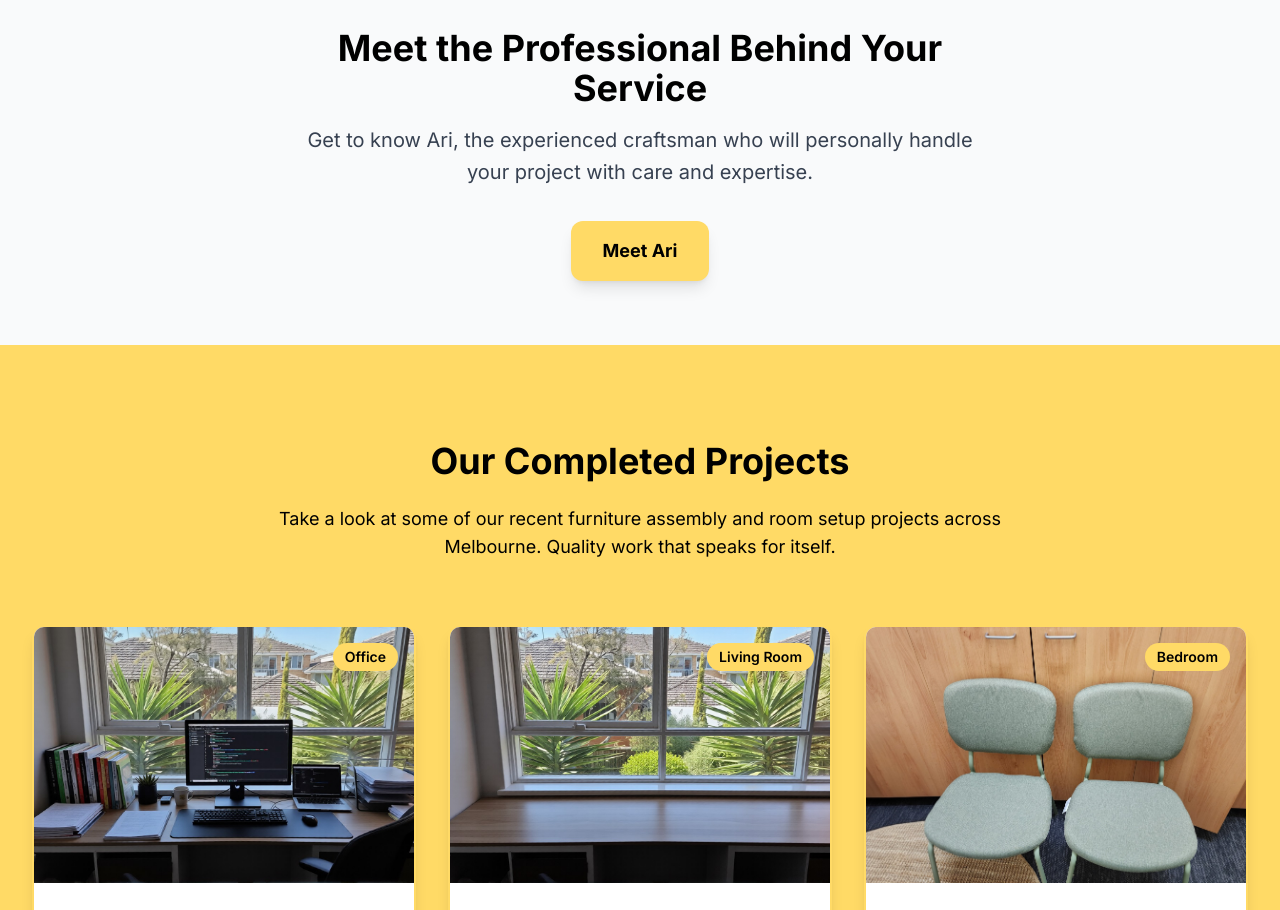
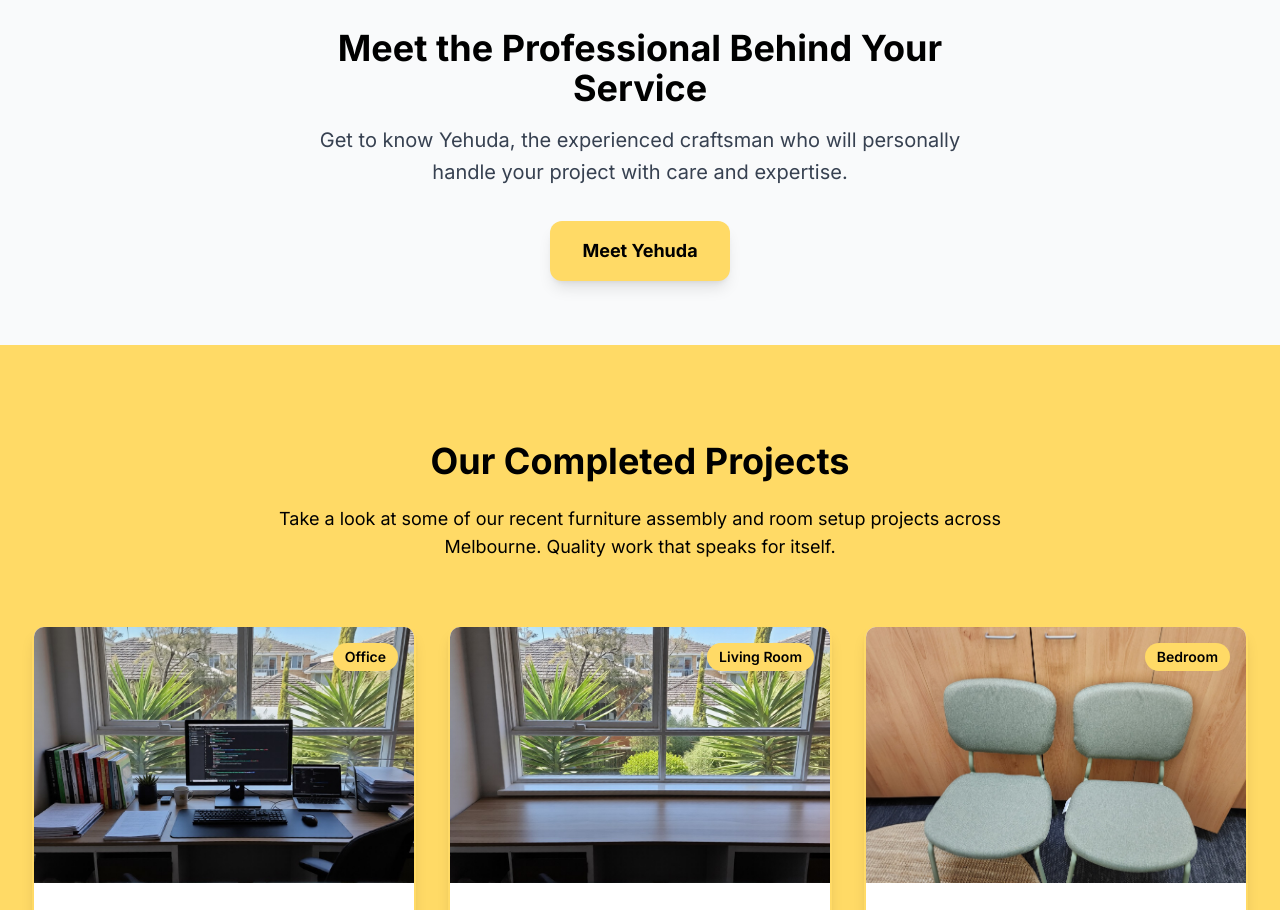
Before and after one commit to Zaggy887/YYFixIT, a React (Vite) app: page / in a window 1280 px wide. Shown: the part 4400-5310 px from the top of the page. Built offline with nearby package versions, Linux system fonts and the light colour scheme.

Commit message:
Updated MeetAri.tsx

```diff
--- a/src/components/AriModal.tsx
+++ b/src/components/AriModal.tsx
@@ -67,7 +67,7 @@ const AriModal = ({ isOpen, onClose }: AriModalProps) => {
             <X className="w-6 h-6 text-gray-600" />
           </button>
 
-          <h3 className="text-3xl md:text-4xl font-bold text-center mb-8 text-black">Meet Ari</h3>
+          <h3 className="text-3xl md:text-4xl font-bold text-center mb-8 text-black">Meet Yehuda</h3>
 
           <div className="flex flex-col md:flex-row items-center gap-8 md:gap-10">
             <div className="md:w-1/3 flex-shrink-0">
@@ -81,7 +81,7 @@ const AriModal = ({ isOpen, onClose }: AriModalProps) => {
             <div className="md:w-2/3">
               <h4 className="text-2xl md:text-3xl font-bold text-black mb-4">Yehuda Yitzchak Merber</h4>
               <p className="text-lg text-gray-700 mb-6 leading-relaxed">
-                Ari is the founder and driving force behind YY's Fix It & Build It Service. As the one in charge of everything, he ensures every project meets the highest standards of quality and customer satisfaction.
+                Yehuda is the founder and driving force behind YY's Fix It & Build It Service. As the one in charge of everything, he ensures every project meets the highest standards of quality and customer satisfaction.
               </p>
 
               <div className="space-y-4">
--- a/src/components/MeetAri.tsx
+++ b/src/components/MeetAri.tsx
@@ -33,13 +33,13 @@ const MeetAri = () => {
             Meet the Professional Behind Your Service
           </h2>
           <p className="text-xl text-gray-700 mb-8 leading-relaxed">
-            Get to know Ari, the experienced craftsman who will personally handle your project with care and expertise.
+            Get to know Yehuda, the experienced craftsman who will personally handle your project with care and expertise.
           </p>
           <button
             onClick={() => setIsModalOpen(true)}
             className="px-8 py-4 bg-[#FFDA66] text-black font-bold text-lg rounded-xl hover:bg-[#FFE680] transform hover:scale-105 transition-all duration-300 shadow-lg hover:shadow-xl"
           >
-            Meet Ari
+            Meet Yehuda
           </button>
         </div>
 
```
